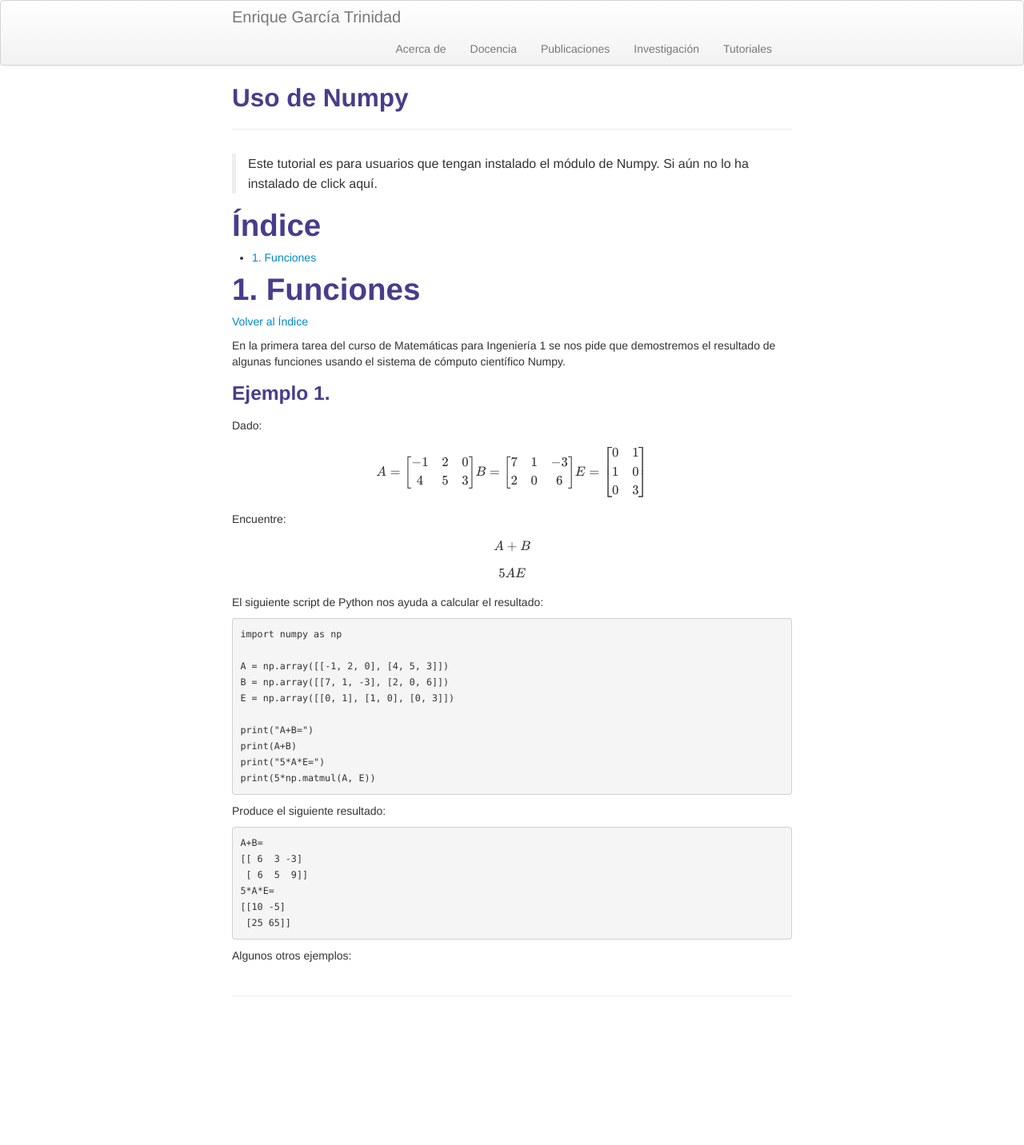
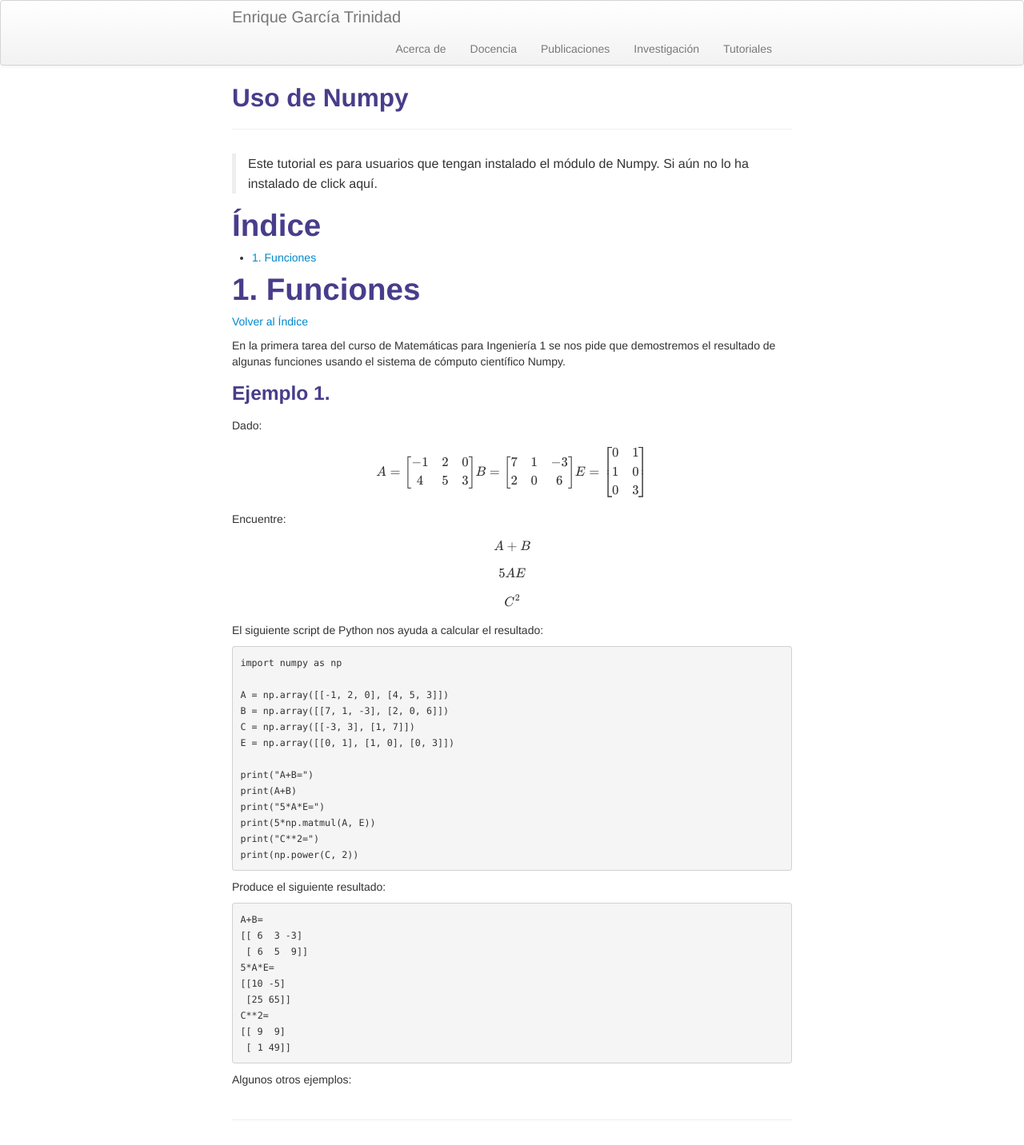
Before and after one commit to enriGarcia/enriGarcia.github.io, a Jekyll site: the page built from pages/instructions/matNumpy.md, in a window 1280 px wide. Shown: the whole page at 80% size. Built offline with Jekyll 4.4.1, drawn with Linux system fonts in a browser that asks for light colours; before the commit the page ends 1277 px from its top, so only the background shows below that.

Commit message:
webpage update

````diff
--- a/pages/instructions/matNumpy.md
+++ b/pages/instructions/matNumpy.md
@@ -44,6 +44,10 @@ $$\begin{aligned}
 5AE
 \end{aligned}$$
 
+$$\begin{aligned}
+C^{2}
+\end{aligned}$$
+
 El siguiente script de Python nos ayuda a calcular el resultado:
 
 ```python
@@ -51,12 +55,15 @@ import numpy as np
 
 A = np.array([[-1, 2, 0], [4, 5, 3]])
 B = np.array([[7, 1, -3], [2, 0, 6]])
+C = np.array([[-3, 3], [1, 7]])
 E = np.array([[0, 1], [1, 0], [0, 3]])
 
 print("A+B=")
 print(A+B)
 print("5*A*E=")
 print(5*np.matmul(A, E))
+print("C**2=")
+print(np.power(C, 2))
 ```
 
 Produce el siguiente resultado:
@@ -67,6 +74,9 @@ A+B=
 5*A*E=
 [[10 -5]
  [25 65]]
+C**2=
+[[ 9  9]
+ [ 1 49]]
 ```
 
 Algunos otros ejemplos:
````
